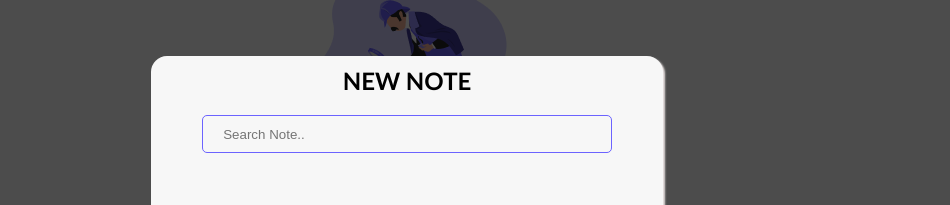
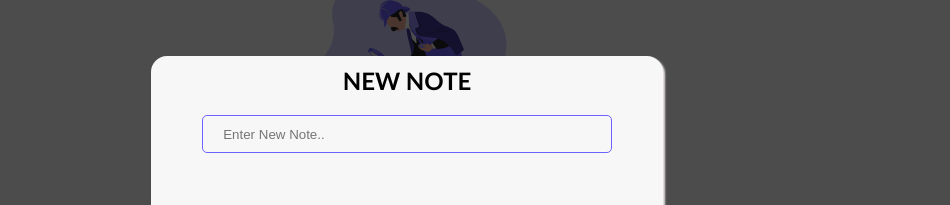
Before and after one commit to ahmedafzal98/Todo-react, a React (Create React App) app: page / in a window 1280 px wide. Both pictures are taken after a click on the button 1127 px from the left and 695 px from the top of the page. Shown: the part 199-404 px from the top of the page, without its empty margins (233-1183 px from the left). Built offline with nearby package versions, Linux system fonts and the light colour scheme.

Commit message:
Complete edit and delete

```diff
--- a/src/App.js
+++ b/src/App.js
@@ -10,6 +10,10 @@ function App() {
   const [isOpen, setIsOpen] = useState(false);
   const [notes, setNotes] = useState([]);
   const [filteredNotes, setFilteredNotes] = useState([]);
+  const [selectedNote, setSelectedNote] = useState({
+    note: "",
+    index: null,
+  });
 
   function checkModal(isOpen) {
     setIsOpen(isOpen);
@@ -17,14 +21,20 @@ function App() {
   return (
     <div className="container">
       <NoteContext.Provider
-        value={{ notes, setNotes, filteredNotes, setFilteredNotes }}
+        value={{
+          notes,
+          setNotes,
+          filteredNotes,
+          setFilteredNotes,
+          selectedNote,
+          setSelectedNote,
+        }}
       >
         <Header />
-        <Notes />
+        <Notes onEdit={checkModal} />
         {isOpen && <Modal isOpen={checkModal} />}
+        <Button onOpen={checkModal} />
       </NoteContext.Provider>
-
-      <Button onOpen={checkModal} />
     </div>
   );
 }
--- a/src/Components/Modal/Modal.jsx
+++ b/src/Components/Modal/Modal.jsx
@@ -1,39 +1,57 @@
-import { useContext, useState } from 'react'
-import style from './Modal.module.css'
-
-import {NoteContext} from '../../context/NoteContext'
+import { useContext, useState, useEffect } from "react";
+import style from "./Modal.module.css";
+import { NoteContext } from "../../context/NoteContext";
 
 function Modal(props) {
+  const { notes, setNotes, selectedNote } = useContext(NoteContext);
+  const [newNote, setNewNote] = useState({ note: "", index: null });
 
-    const [newNote, setNewNote] = useState("")
-   const {setNotes} = useContext(NoteContext)
+  useEffect(() => {
+    setNewNote(selectedNote);
+  }, [selectedNote]);
 
   function handleCancel() {
-        props.isOpen(false)
+    props.isOpen(false);
   }
+
   function handleApply() {
-        setNotes(prevNotes => [...prevNotes , newNote])
-        setNewNote("")
-        handleCancel()
+    if (newNote.index !== null && newNote.index !== undefined) {
+      const updatedNotes = [...notes];
+      updatedNotes[newNote.index] = newNote.note;
+      setNotes(updatedNotes);
+    } else {
+      setNotes((prevNotes) => [...prevNotes, newNote.note]);
     }
+    setNewNote({ note: "", index: null });
+    handleCancel();
+  }
+
   function handleChange(event) {
-        setNewNote(event.target.value)
+    setNewNote({ ...newNote, note: event.target.value });
   }
 
   return (
     <div className={style.overlay}>
       <div className={style.modal_container}>
         <span>NEW NOTE</span>
-                <input type="text" placeholder="Search Note.." onChange={handleChange} value={newNote} id={style.add_note_input} />
-
+        <input
+          type="text"
+          placeholder="Enter New Note.."
+          onChange={handleChange}
+          value={newNote.note}
+          id={style.add_note_input}
+        />
         <div className={style.buttons}>
-                    <button onClick={handleCancel} className={style.cancel_btn}>Cancel</button>
-                    <button onClick={() => handleApply(newNote)} className={style.apply_btn}>Apply</button>
+          <button onClick={handleCancel} className={style.cancel_btn}>
+            Cancel
+          </button>
+          <button onClick={handleApply} className={style.apply_btn}>
+            Apply
+          </button>
         </div>
       </div>
     </div>
-
-    )
+  );
 }
 
-export default Modal
+export default Modal;
--- a/src/Components/Notes/Notes.jsx
+++ b/src/Components/Notes/Notes.jsx
@@ -1,48 +1,65 @@
-import style from './Notes.module.css'
-import uncheck from '../../assets/icons/Rectangle.svg'
-import edit from '../../assets/icons/edit.svg'
-import trash from '../../assets/icons/delete.svg'
-import check from '../../assets/icons/check.svg'
-import { useContext } from 'react'
-import { NoteContext } from '../../context/NoteContext'
-import EmptyList from '../EmptyList/EmptyList'
+import style from "./Notes.module.css";
+import uncheck from "../../assets/icons/Rectangle.svg";
+import edit from "../../assets/icons/edit.svg";
+import trash from "../../assets/icons/delete.svg";
+import check from "../../assets/icons/check.svg";
+import { useContext } from "react";
+import { NoteContext } from "../../context/NoteContext";
+import EmptyList from "../EmptyList/EmptyList";
 
-function Notes() {
-
-    const { notes , filteredNotes } = useContext(NoteContext)
+function Notes(prop) {
+  const { setNotes, setSelectedNote, notes, filteredNotes, setFilteredNotes } =
+    useContext(NoteContext);
 
   if (notes.length === 0 && filteredNotes.length === 0) {
+    return <EmptyList />;
+  }
+  const updatedNotes = filteredNotes.length > 0 ? filteredNotes : notes;
 
-        return <EmptyList />
+  function handleEditClick(note, index) {
+    setSelectedNote({
+      note: note,
+      index: index,
+    });
+    prop.onEdit(true);
   }
-    const updatedNotes = filteredNotes.length > 0 ? filteredNotes : notes
+  function handleDeleteClick(index) {
+    const newNotes = [...notes];
+    // const item = newNotes.indexOf(index);
+    newNotes.splice(index, 1);
+    setFilteredNotes([]);
+    setNotes(newNotes);
+  }
 
   return (
     <div className={style.notes}>
       <ul>
-                 {updatedNotes.map((note) => {
-
-                    return (
-                        <>
+        {updatedNotes.map((note, index) => (
+          <div key={index}>
             <li>
               <div className={style.note}>
-
                 <img src={uncheck} alt="Uncheck" />
                 <img className={style.check} src={check} alt="Check" />
                 <span>{note}</span>
               </div>
               <div className={style.options}>
-                                    <img src={edit} alt="" />
-                                    <img src={trash} alt="" />
+                <img
+                  onClick={() => handleEditClick(note, index)}
+                  src={edit}
+                  alt="Edit Icon"
+                />
+                <img
+                  onClick={() => handleDeleteClick(index)}
+                  src={trash}
+                  alt="Delete Icon"
+                />
               </div>
             </li>
             <hr />
-                        </>
-                    )
-                })}
-
+          </div>
+        ))}
       </ul>
     </div>
-    )
+  );
 }
-export default Notes
+export default Notes;
--- a/src/UI/AddButton.jsx
+++ b/src/UI/AddButton.jsx
@@ -1,17 +1,21 @@
-import React from 'react'
-import addBtn from '../assets/icons/addButton.svg'
-import style from './Button.module.css'
+import React, { useContext } from "react";
+import addBtn from "../assets/icons/addButton.svg";
+import style from "./Button.module.css";
+
+import { NoteContext } from "../context/NoteContext";
 
 function Button(props) {
+  const { setSelectedNote } = useContext(NoteContext);
 
-    function handleAddButton() {
-        props.onOpen(true)
-    }
-    return (
-        <button onClick={handleAddButton} className={style.addBtn}>
-            <img src={addBtn} alt="Add Button" srcset="" />
-        </button>
-    )
+  function handleAddButton() {
+    setSelectedNote("");
+    props.onOpen(true);
+  }
+  return (
+    <button onClick={handleAddButton} className={style.addBtn}>
+      <img src={addBtn} alt="Add Button" />
+    </button>
+  );
 }
 
-export default Button
+export default Button;
--- a/src/context/NoteContext.jsx
+++ b/src/context/NoteContext.jsx
@@ -1,8 +1,10 @@
 import { createContext } from "react";
 
 export const NoteContext = createContext({
-    notes:[],
-    filteredNotes:[],
-    setNotes : () =>{},
-    setFilteredNotes: () =>{}
-})
+  notes: [],
+  filteredNotes: [],
+  selectedNote: { note: "", index: null },
+  setSelectedNote: () => {},
+  setNotes: () => {},
+  setFilteredNotes: () => {},
+});
```
Also changed, not shown: src/Components/Header/Header.jsx (+15 -9 lines). Lines whose indentation alone changed are shown as unchanged.
